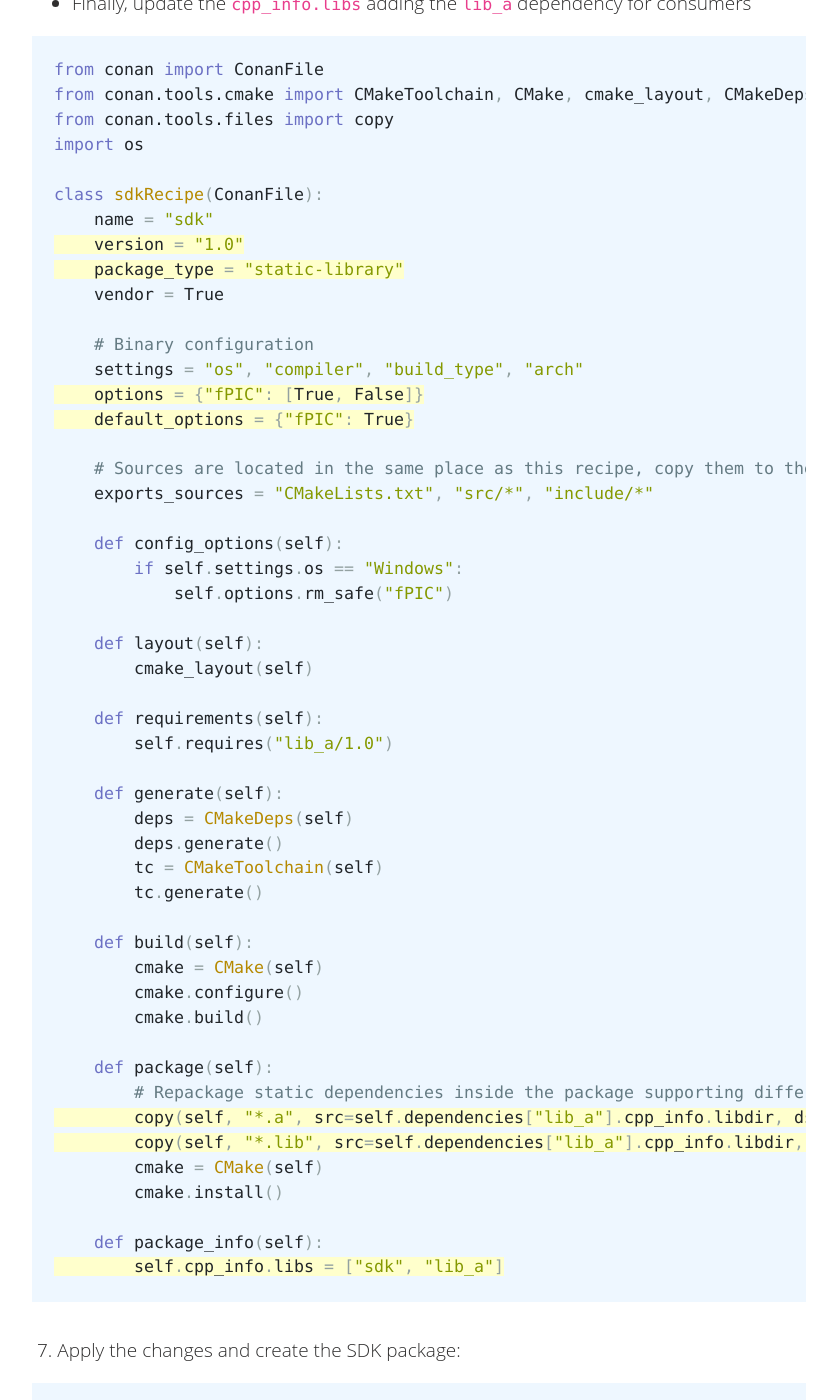
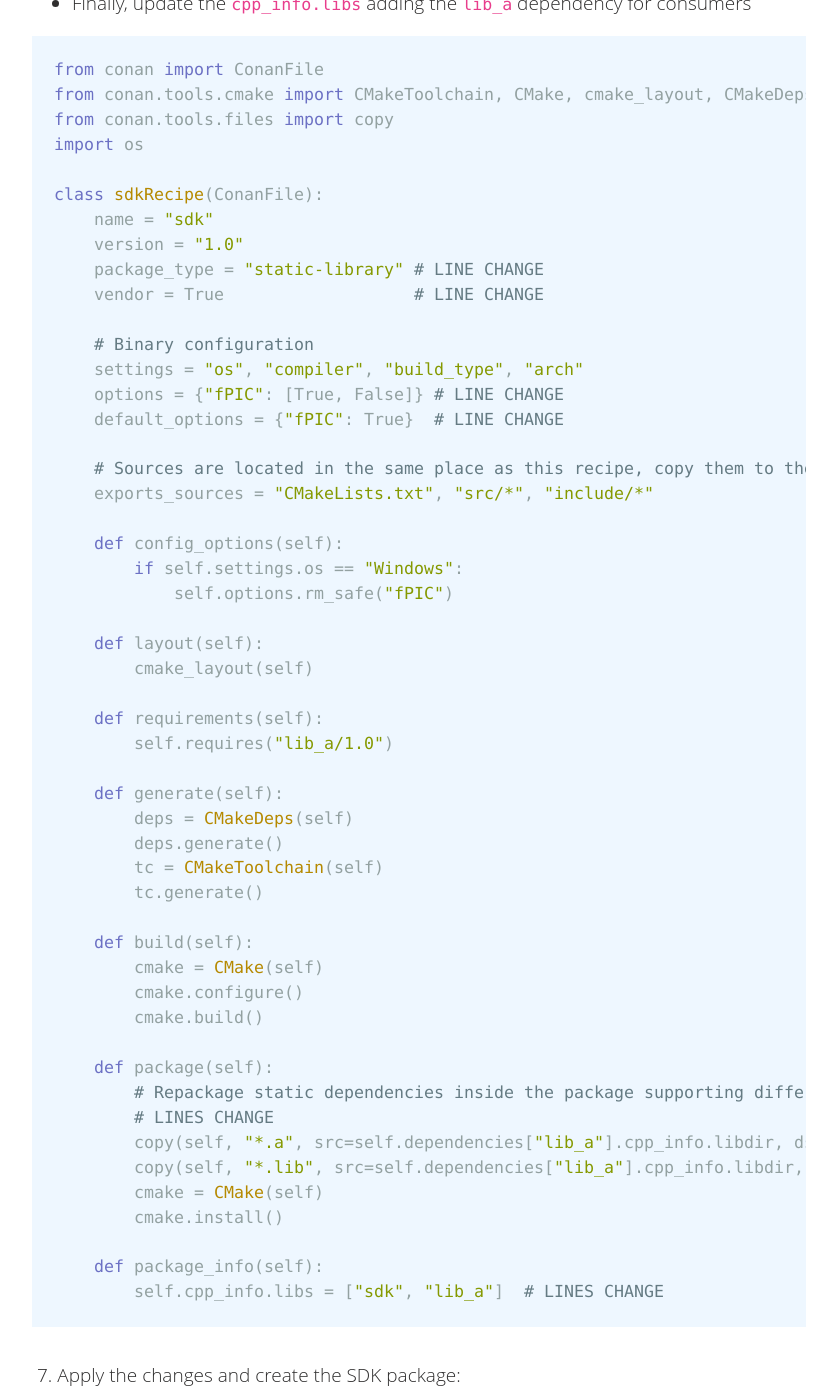
Before and after one commit to conan-io/conan-io.github.io, a Jekyll site: the page built from _posts/2024-07-09-Introducing-vendoring-packages.markdown, in a window 1280 px wide and 1400 px high, scrolled down 3109 px. Shown: the whole window, without its empty margins (20-857 px from the left). Built offline with Jekyll 4.4.1, drawn with Linux system fonts in a browser that asks for light colours; comment, search, counter and statistics services are not loaded.

Commit message:
Removed highlight to fix prod bad rendering

````diff
--- a/_posts/2024-07-09-Introducing-vendoring-packages.markdown
+++ b/_posts/2024-07-09-Introducing-vendoring-packages.markdown
@@ -116,7 +116,7 @@ $ conan graph info . --format=html > graph.html
 - Actually repackage the lib_a library inside the SDK. As we are generating a static library, we can achieve this by copying the ``liblib_a.a`` static library inside the SDK library
 - Finally, update the ``cpp_info.libs`` adding the ``lib_a`` dependency for consumers
 
-```py{8 9 14 15 43 44 49}
+```py
 from conan import ConanFile
 from conan.tools.cmake import CMakeToolchain, CMake, cmake_layout, CMakeDeps
 from conan.tools.files import copy
@@ -125,13 +125,13 @@ import os
 class sdkRecipe(ConanFile):
     name = "sdk"
     version = "1.0"
-    package_type = "static-library"
-    vendor = True
+    package_type = "static-library" # LINE CHANGE
+    vendor = True                   # LINE CHANGE
 
     # Binary configuration
     settings = "os", "compiler", "build_type", "arch"
-    options = {"fPIC": [True, False]}
-    default_options = {"fPIC": True}
+    options = {"fPIC": [True, False]} # LINE CHANGE
+    default_options = {"fPIC": True}  # LINE CHANGE
 
     # Sources are located in the same place as this recipe, copy them to the recipe
     exports_sources = "CMakeLists.txt", "src/*", "include/*"
@@ -159,13 +159,14 @@ class sdkRecipe(ConanFile):
 
     def package(self):
         # Repackage static dependencies inside the package supporting different OS
+        # LINES CHANGE
         copy(self, "*.a", src=self.dependencies["lib_a"].cpp_info.libdir, dst=os.path.join(self.package_folder, self.cpp_info.libdir))
         copy(self, "*.lib", src=self.dependencies["lib_a"].cpp_info.libdir, dst=os.path.join(self.package_folder, self.cpp_info.libdir))
         cmake = CMake(self)
         cmake.install()
 
     def package_info(self):
-        self.cpp_info.libs = ["sdk", "lib_a"]
+        self.cpp_info.libs = ["sdk", "lib_a"]  # LINES CHANGE
 ```
 
 &nbsp;7. Apply the changes and create the SDK package:
````
